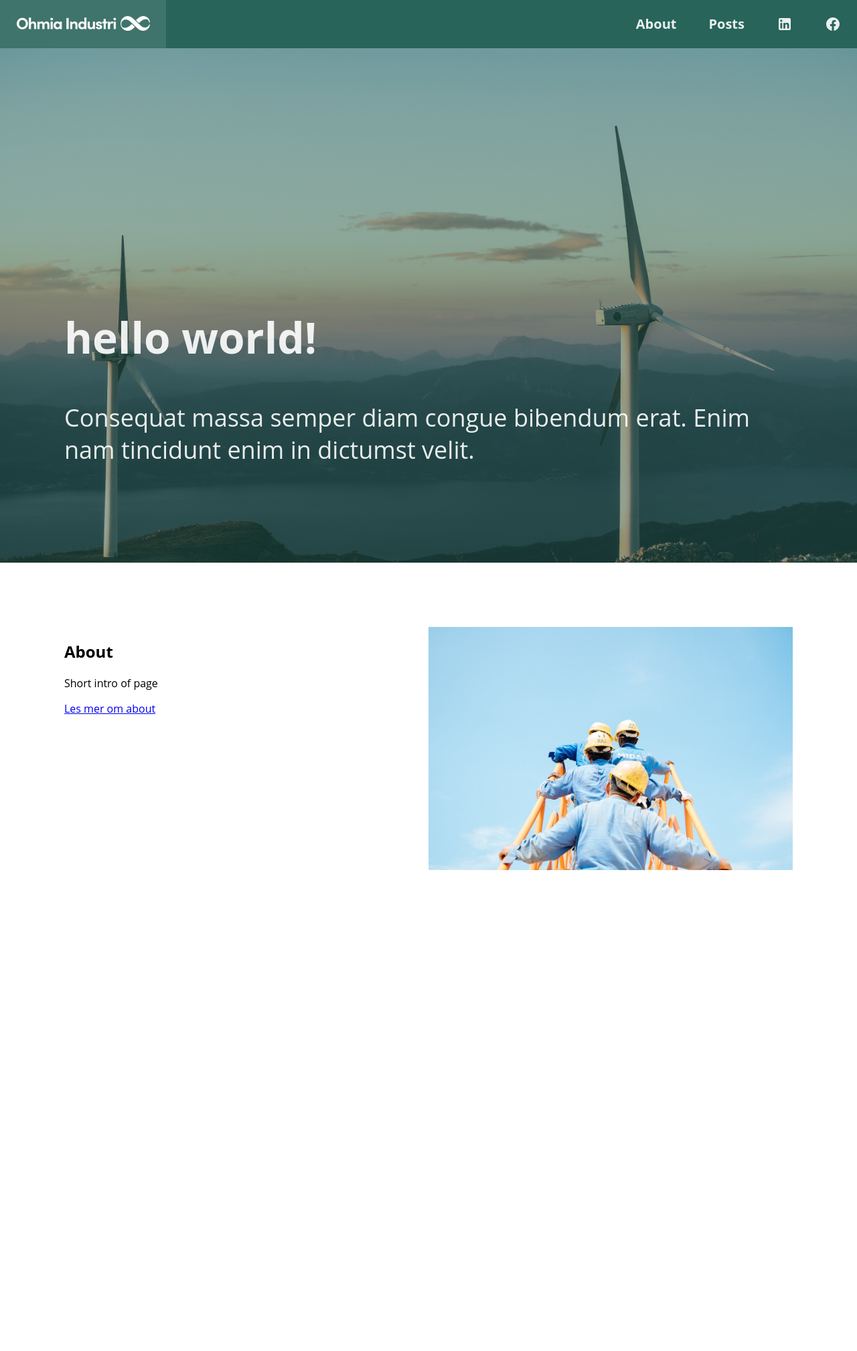
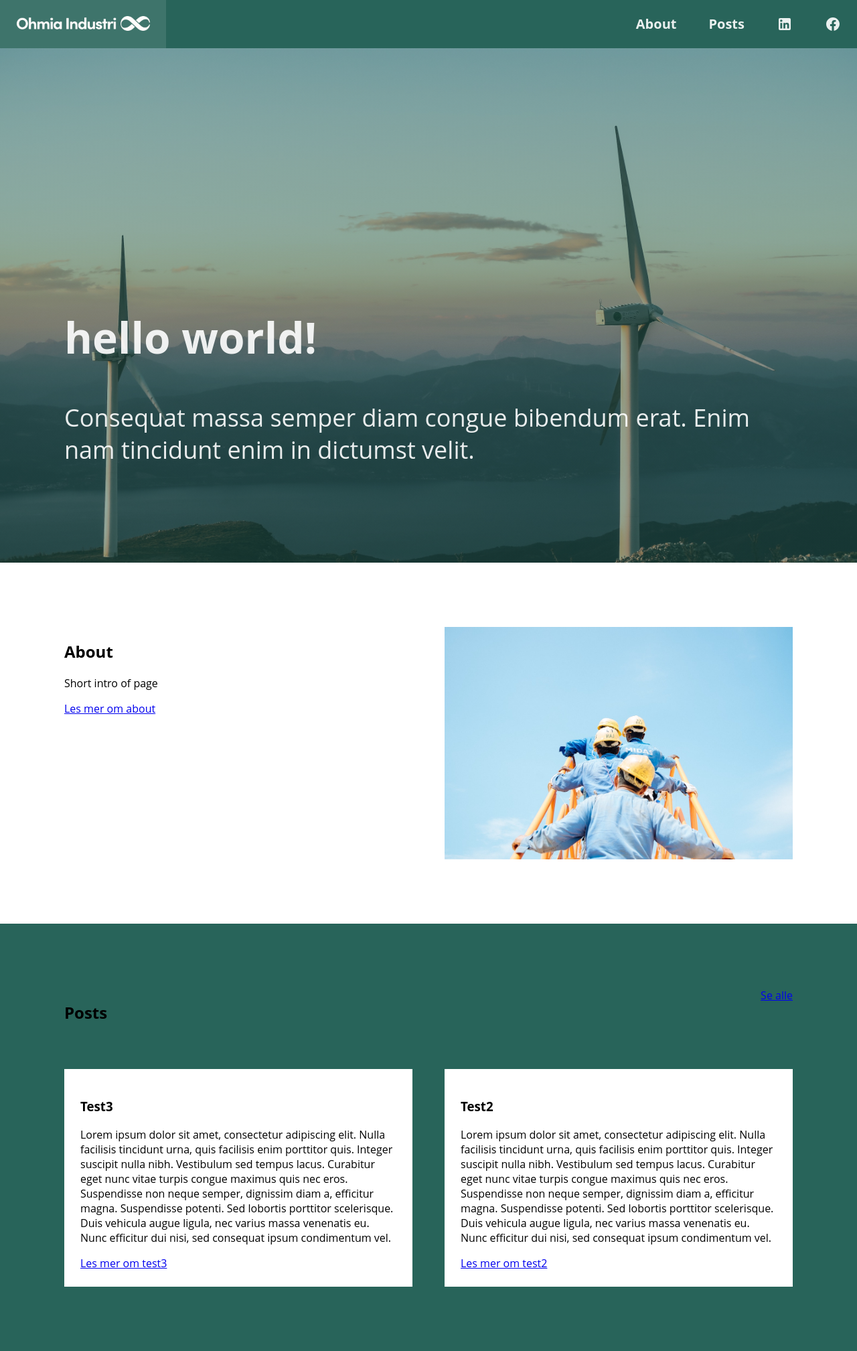
Before and after one commit to michael-bantle/ohmiaindustry.github.io, a Jekyll site: the page built from index.html, in a window 1280 px wide. Shown: the whole page at 67% size. Built offline with Jekyll 4.4.1, drawn with Linux system fonts in a browser that asks for light colours; before the commit the page ends 1395 px from its top, so only the background shows below that.

Commit message:
Added basic post listing

```diff
--- /dev/null
+++ b/_posts/2022-04-29-test2.md
@@ -0,0 +1,7 @@
+---
+layout: post
+author: admin
+---
+Lorem ipsum dolor sit amet, consectetur adipiscing elit. Nulla facilisis tincidunt urna, quis facilisis enim porttitor quis. Integer suscipit nulla nibh. Vestibulum sed tempus lacus. Curabitur eget nunc vitae turpis congue maximus quis nec eros. Suspendisse non neque semper, dignissim diam a, efficitur magna. Suspendisse potenti. Sed lobortis porttitor scelerisque. Duis vehicula augue ligula, nec varius massa venenatis eu. Nunc efficitur dui nisi, sed consequat ipsum condimentum vel.
+
+Vivamus et maximus lorem, ac ornare justo. Nunc convallis velit ut mattis laoreet. Ut porttitor finibus nisl, non tempor nunc pellentesque at. Proin consequat mattis viverra. Mauris porta sollicitudin turpis ut viverra. Ut rhoncus augue velit, ac porta arcu facilisis vitae. Nullam pellentesque, mi at lobortis lacinia, sapien libero facilisis lectus, eu consequat dolor lacus vitae urna. Curabitur eget pellentesque felis. Donec iaculis nisl eu lobortis pharetra. Vestibulum ut sodales mi. Duis nec ante in ante condimentum tincidunt.
--- /dev/null
+++ b/_posts/2022-04-29-test3.md
@@ -0,0 +1,7 @@
+---
+layout: post
+author: admin
+---
+Lorem ipsum dolor sit amet, consectetur adipiscing elit. Nulla facilisis tincidunt urna, quis facilisis enim porttitor quis. Integer suscipit nulla nibh. Vestibulum sed tempus lacus. Curabitur eget nunc vitae turpis congue maximus quis nec eros. Suspendisse non neque semper, dignissim diam a, efficitur magna. Suspendisse potenti. Sed lobortis porttitor scelerisque. Duis vehicula augue ligula, nec varius massa venenatis eu. Nunc efficitur dui nisi, sed consequat ipsum condimentum vel.
+
+Vivamus et maximus lorem, ac ornare justo. Nunc convallis velit ut mattis laoreet. Ut porttitor finibus nisl, non tempor nunc pellentesque at. Proin consequat mattis viverra. Mauris porta sollicitudin turpis ut viverra. Ut rhoncus augue velit, ac porta arcu facilisis vitae. Nullam pellentesque, mi at lobortis lacinia, sapien libero facilisis lectus, eu consequat dolor lacus vitae urna. Curabitur eget pellentesque felis. Donec iaculis nisl eu lobortis pharetra. Vestibulum ut sodales mi. Duis nec ante in ante condimentum tincidunt.
--- a/_sass/main.scss
+++ b/_sass/main.scss
@@ -67,13 +67,40 @@ section#hero{
 section#info{
   display: flex;
   flex-direction: row;
+  justify-content: space-between;
   padding: 96px;
 
   .text, img {
-    width: 50%;
+    width: calc(50% - 24px);
   }
 }
 
 .current {
   color: green;
 }
+
+section#posts{
+  display: flex;
+  flex-direction: row;
+  flex-wrap: wrap;
+  justify-content: space-between;
+  padding: 96px;
+  background-color: $color-brand-green-default;
+
+  .section-heading{
+    width: 100%;
+    margin-bottom: 48px;
+    display: flex;
+
+    h2{
+      flex-grow: 1;
+    }
+  }
+
+  article {
+    width: calc(50% - 24px);
+    background-color: #fff;
+    padding: 24px;
+    box-sizing: border-box;
+  }
+}
--- a/index.html
+++ b/index.html
@@ -19,3 +19,17 @@ title: Home
   <img src="/assets/images/{{section.image}}">
   {% endif %}
 </section>
+
+<section id="posts">
+  <div class="section-heading">
+    <h2>Posts</h2>
+    <a href="/posts">Se alle</a>
+  </div>
+  {% for post in site.posts limit:2 %}
+    <article>
+      <h3>{{ post.title }}</h3>
+      {{ post.excerpt }}
+      <a href="{{ post.url }}">Les mer om {{ post.title | downcase }}</a>
+    </article>
+  {% endfor %}
+</section>
```
